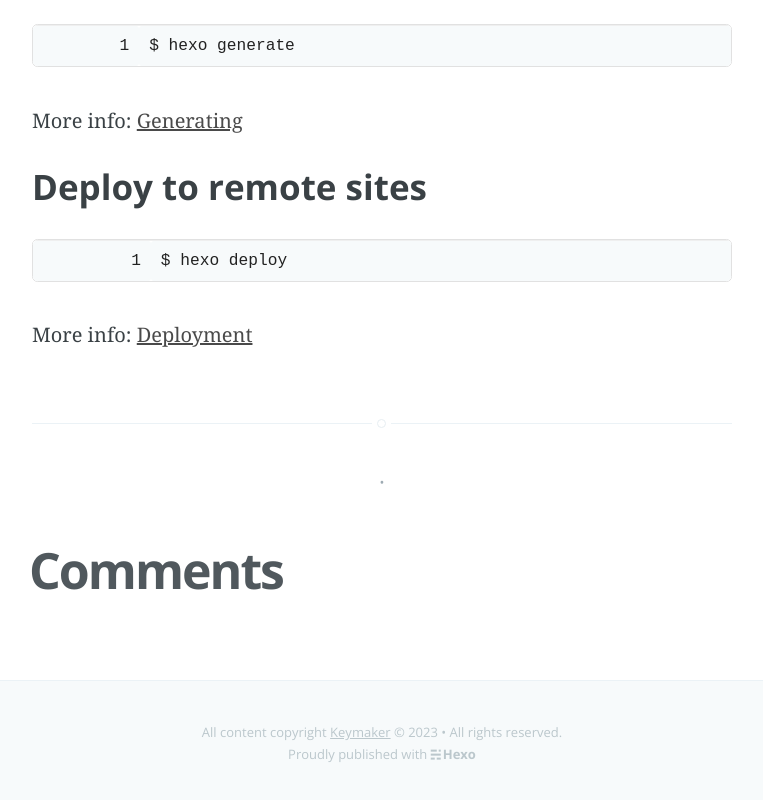
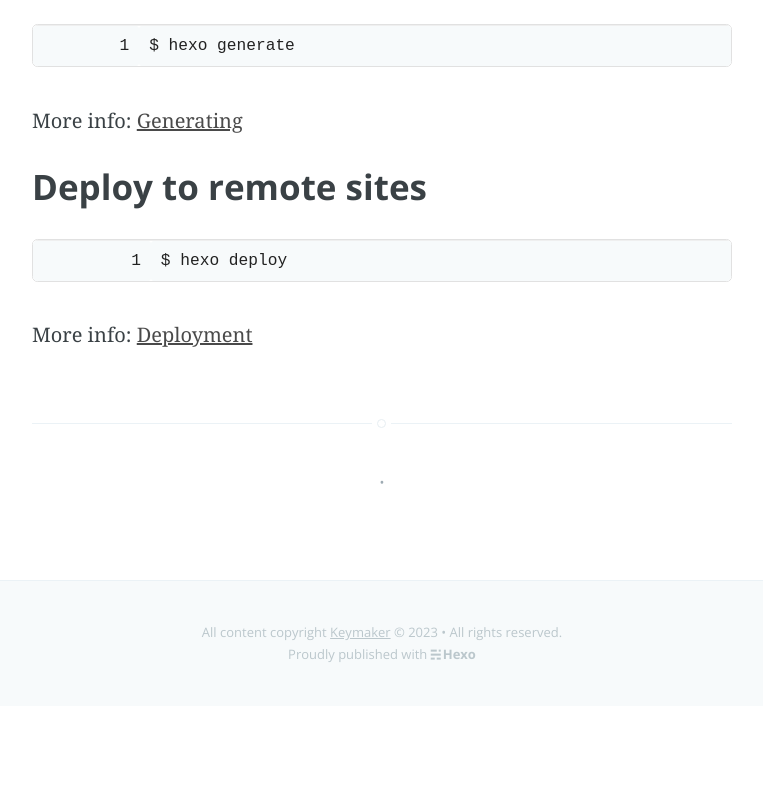
Before and after one commit to OpenAIUniverse/openaiuniverse.github.io, a plain HTML site: page 2013/07/13/hello-world/index.html in a window 1280 px wide. Shown: the part 855-1655 px from the top of the page, without its empty margins (258-1021 px from the left). After the commit the page ends 1561 px from the top, so only its background shows below. Drawn offline with nearby package versions, Linux system fonts and the light colour scheme.

Commit message:
Site updated: 2023-03-22 15:08:56

```diff
--- a/2013/07/13/hello-world/index.html
+++ b/2013/07/13/hello-world/index.html
@@ -80,7 +80,7 @@
 
 </nav>
   <div id="comment" class="comments-area">
-    <h1 class="title"><a href="#disqus_comments" name="disqus_comments">Comments</a></h1>
+
 
 
 </div>
```
